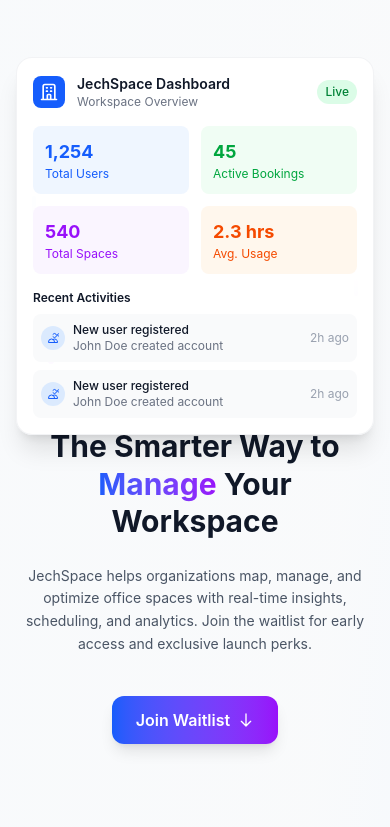
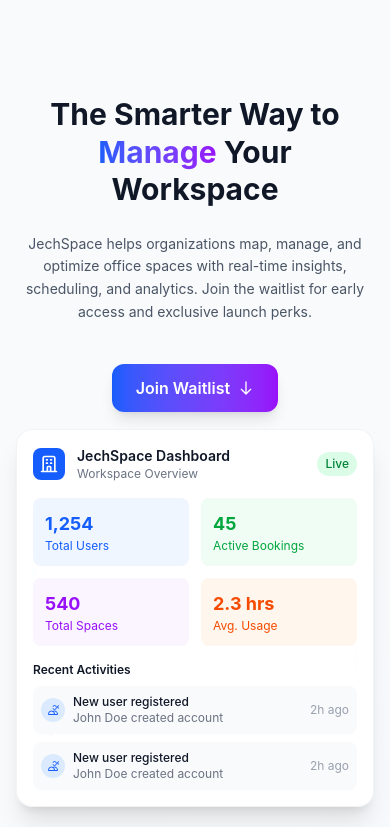
Before and after one commit to JechSpace/jechspace-waitlist-frontend, a React (Vite) app: page / in a window 390 px wide. Shown: the top 827 px of the page. Built offline with nearby package versions, Linux system fonts and the light colour scheme.

Commit message:
Update: page layout and responsiveness

```diff
--- a/src/pages/WaitlistPage.jsx
+++ b/src/pages/WaitlistPage.jsx
@@ -21,7 +21,7 @@
                             initial={{ opacity: 0, x: -20 }}
                             animate={{ opacity: 1, x: 0 }}
                             transition={{ duration: 0.6 }}
-                            className="space-y-6 text-center lg:text-left order-2 lg:order-1"
+                            className="space-y-6 text-center lg:text-left order-1 lg:order-1"
                         >
                             <h1 className="text-3xl sm:text-4xl md:text-5xl lg:text-6xl font-bold text-gray-900 leading-tight">
                                 The Smarter Way to{" "}
@@ -70,7 +70,7 @@
                             initial={{ opacity: 0, x: 20 }}
                             animate={{ opacity: 1, x: 0 }}
                             transition={{ duration: 0.6, delay: 0.2 }}
-                            className="relative h-[300px] sm:h-[400px] lg:h-[500px] flex items-center justify-center order-1 lg:order-2"
+                            className="relative h-[300px] sm:h-[400px] lg:h-[500px] flex items-center justify-center order-2 lg:order-2 mt-6 sm:mt-8 lg:mt-0"
                         >
                             {/* Clean background grid pattern */}
                             <div className="absolute inset-0 opacity-30">
```
